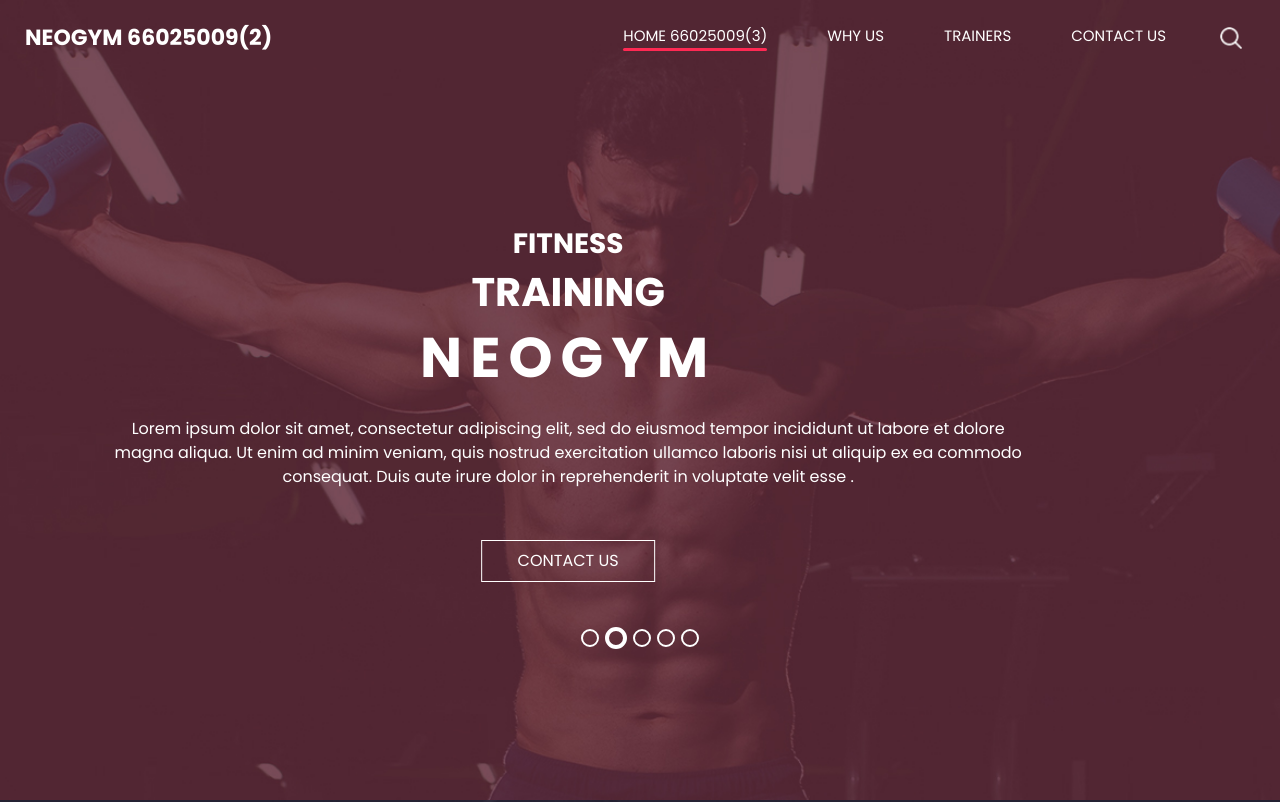
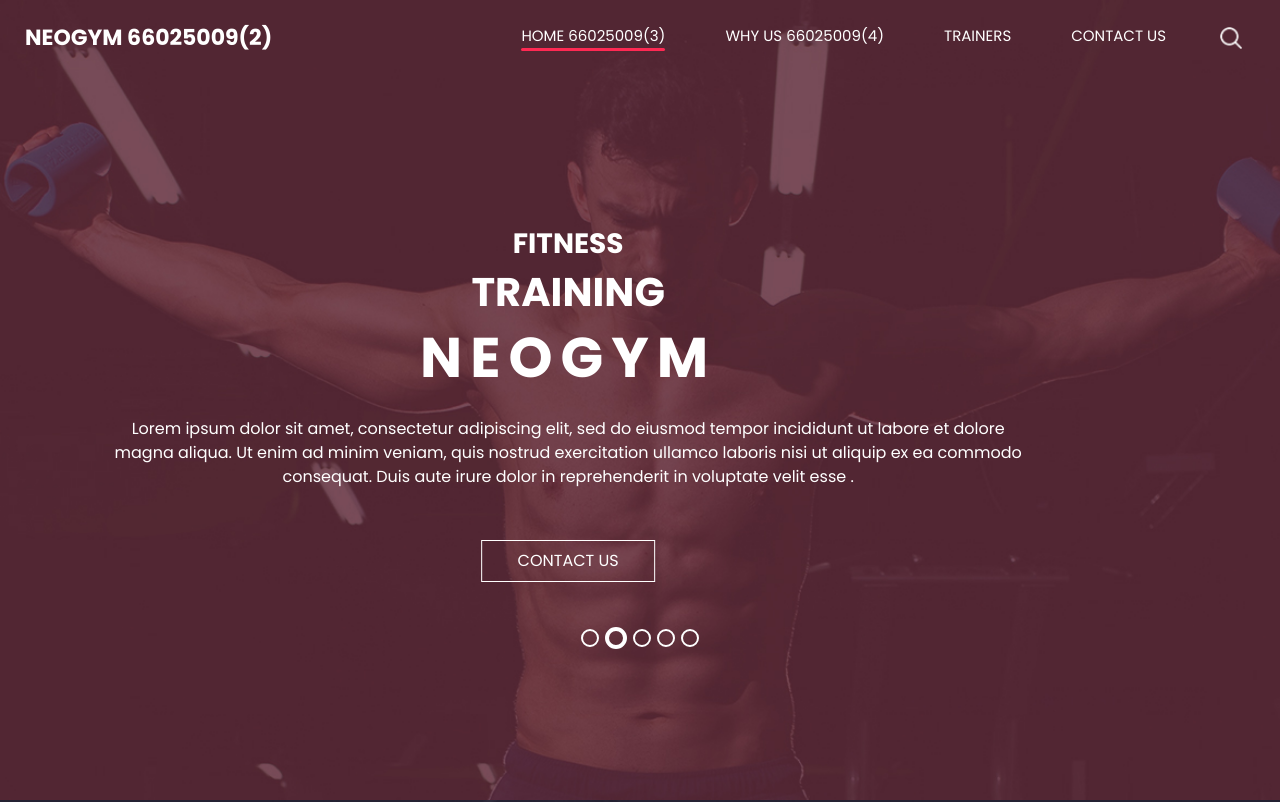
Before and after one commit to 66025009/66025009-html, a plain HTML site: page index.html in a window 1280 px wide. Shown: the top 802 px of the page. Drawn offline with nearby package versions, Linux system fonts and the light colour scheme.

Commit message:
Update index.html 66025009(4)

```diff
--- a/index.html
+++ b/index.html
@@ -50,7 +50,7 @@
                   <a class="nav-link" href="index.html">Home 66025009(3)<span class="sr-only">(current)</span></a>
                 </li>
                 <li class="nav-item ">
-                  <a class="nav-link" href="why.html"> Why us </a>
+                  <a class="nav-link" href="why.html"> Why us 66025009(4)</a>
                 </li>
                 </li>
                 <li class="nav-item">
```
